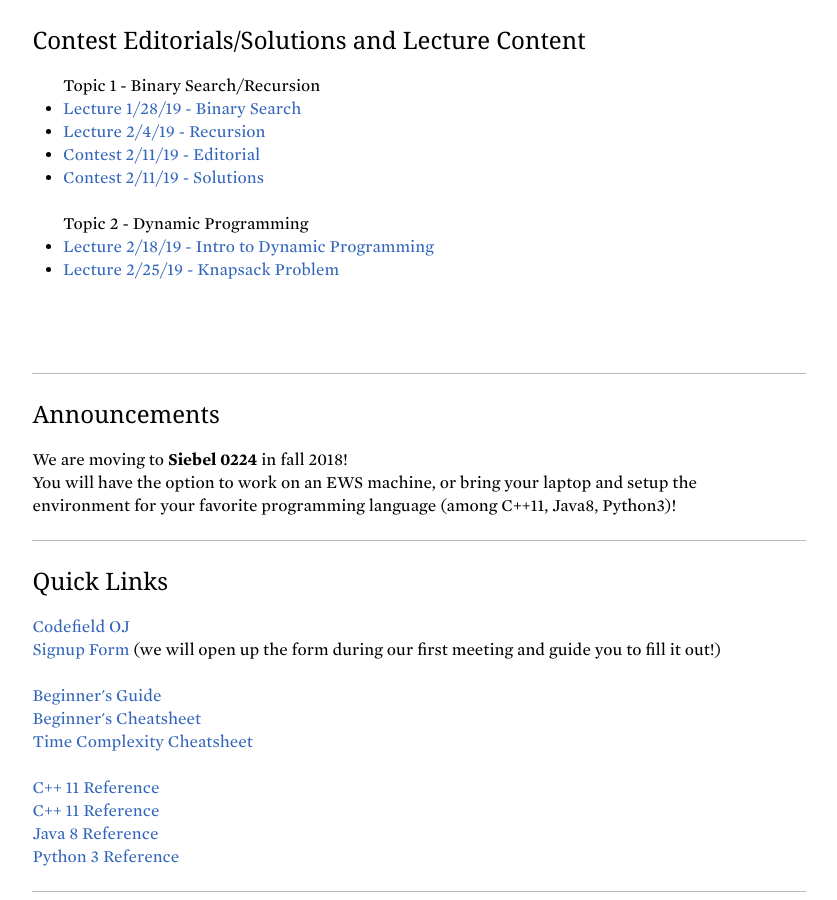
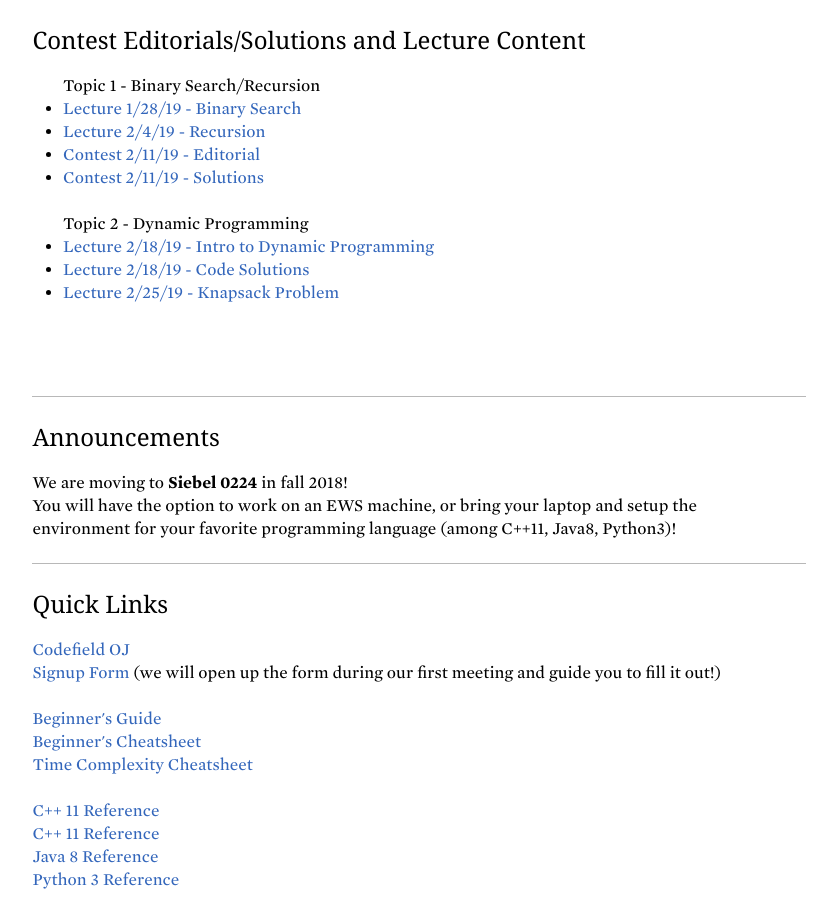
Before and after one commit to acm-uiuc/icpc-website, a Jekyll site: the page built from ipl.html, in a window 1280 px wide and 900 px high, scrolled down 502 px. Shown: the whole window, without its empty margins (221-1058 px from the left). Built offline with Jekyll 4.4.1, drawn with Linux system fonts in a browser that asks for light colours; nearby versions of some CDN libraries; some web fonts are replaced.

Commit message:
Pushing code solutions to website

```diff
--- a/ipl.html
+++ b/ipl.html
@@ -21,6 +21,7 @@ title: Illinois Programming League
     </ul><br>
     <ul style="margin-left:2em"> Topic 2 - Dynamic Programming
       <li><a href="https://docs.google.com/presentation/d/1PCULvE7kdPYAIwTubUPnd53B0rffSPApP57QqDgG0x8/edit#slide=id.p" target="_blank">Lecture 2/18/19 - Intro to Dynamic Programming</a></li>
+      <li><a href="https://github.com/acm-uiuc/icpc-website/tree/gh-pages/assets/ipl/solutions/19sp/lectures/2.18.19" targhet="_blank">Lecture 2/18/19 - Code Solutions</a></li>
       <li><a href="https://docs.google.com/presentation/d/14r-6rrw9DRI96LFQ4T3YzBX6QWXWNhSgDzRrqlogyOg/edit#slide=id.p" target="_blank">Lecture 2/25/19 - Knapsack Problem</a></li>
     </ul><br>
     <br><br>
```
